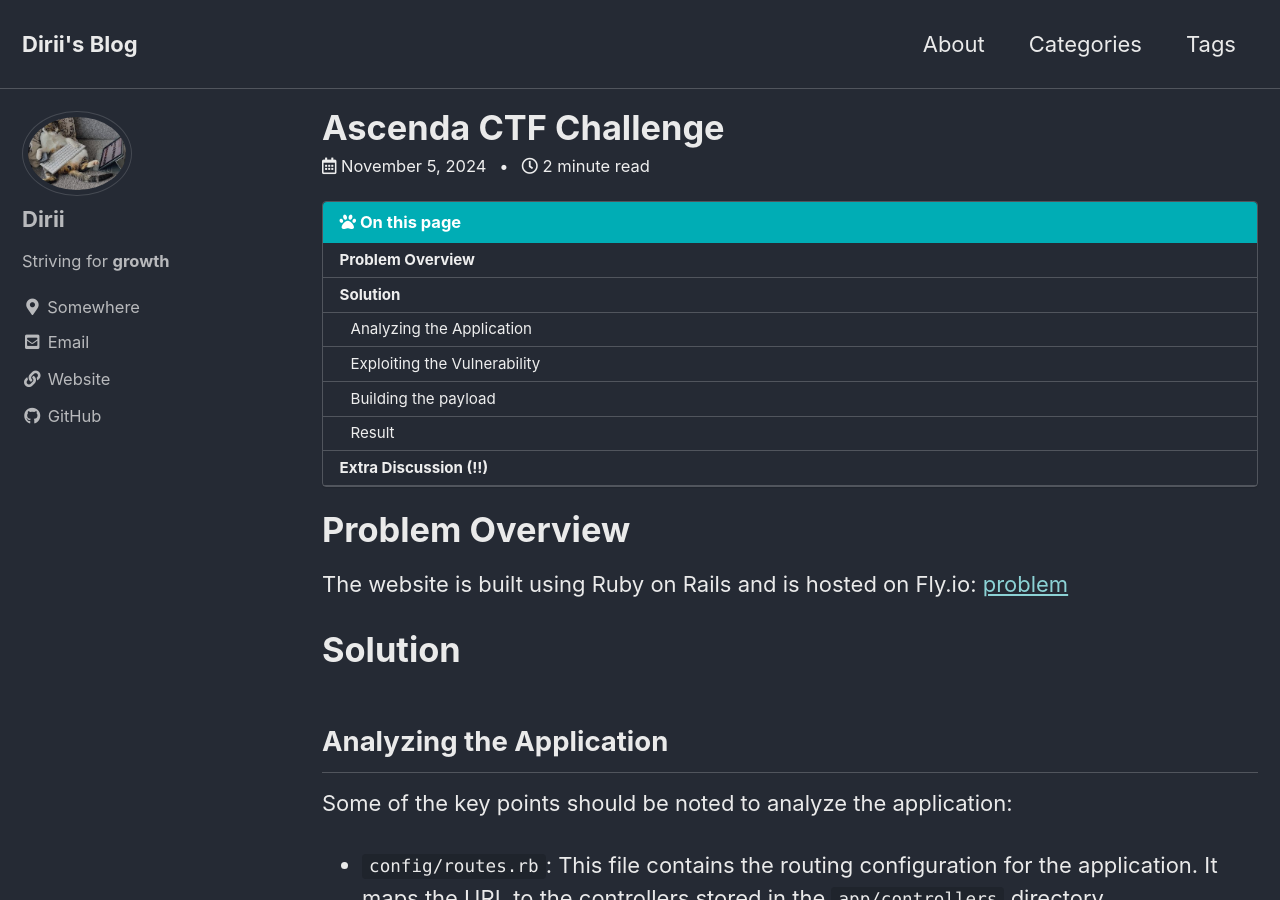
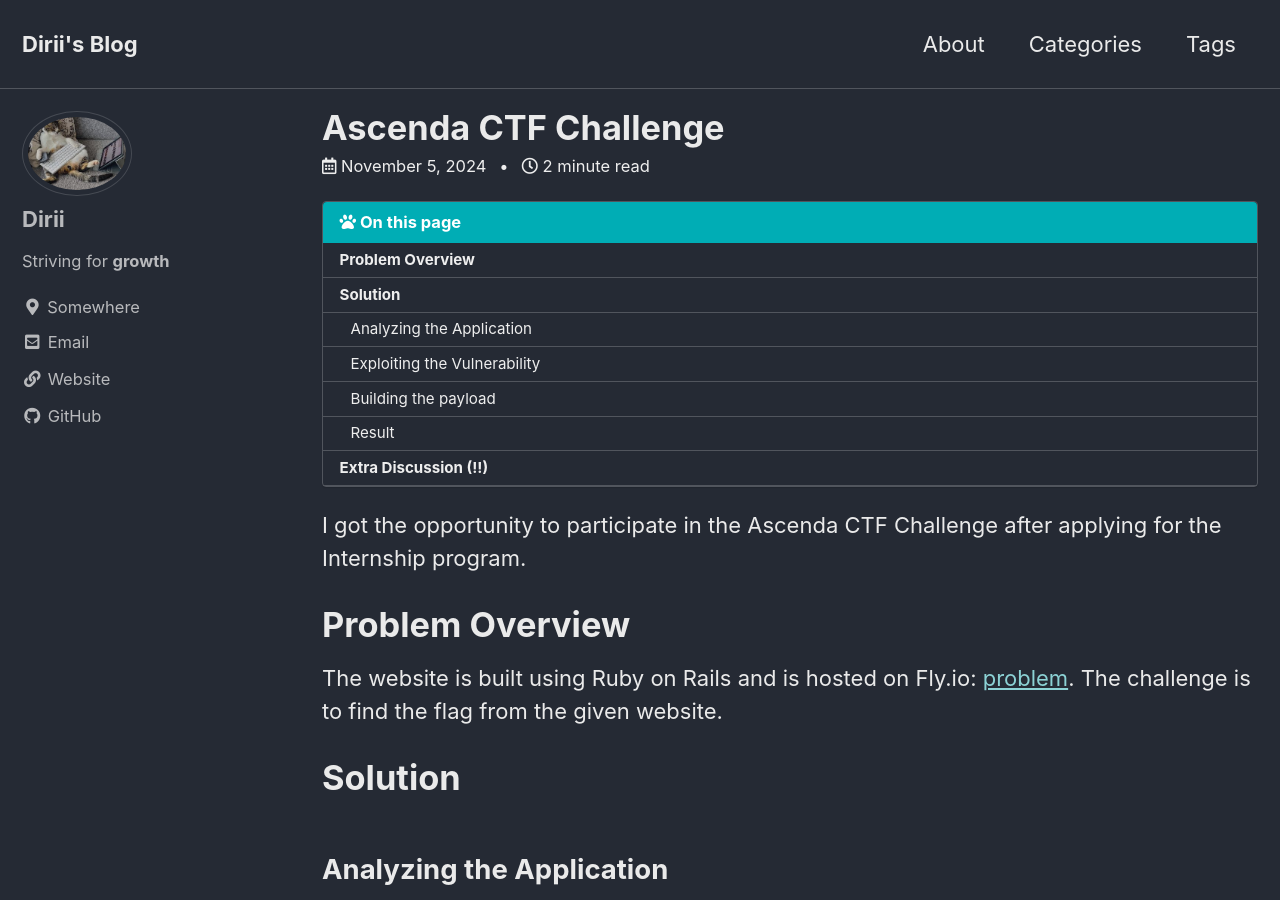
Before and after one commit to DiriiMQ/diriimq.github.io, a Jekyll site: the page built from _posts/2024-11-5-Acsenda-CTF-Challenge.md, in a window 1280 px wide and 900 px high. Built offline with Jekyll 4.4.1, drawn with Linux system fonts in a browser that asks for light colours; cached includes are drawn as plain includes.

Commit message:
ascenda ctf

```diff
--- a/_posts/2024-11-5-Acsenda-CTF-Challenge.md
+++ b/_posts/2024-11-5-Acsenda-CTF-Challenge.md
@@ -7,9 +7,11 @@ hidden: true
 #     - path-traversal
 ---
 
+I got the opportunity to participate in the Ascenda CTF Challenge after applying for the Internship program.
+
 # Problem Overview
 
-The website is built using Ruby on Rails and is hosted on Fly.io: [problem](https://hello-anya.fly.dev/)
+The website is built using Ruby on Rails and is hosted on Fly.io: [problem](https://hello-anya.fly.dev/). The challenge is to find the flag from the given website.
 
 # Solution
 
```
